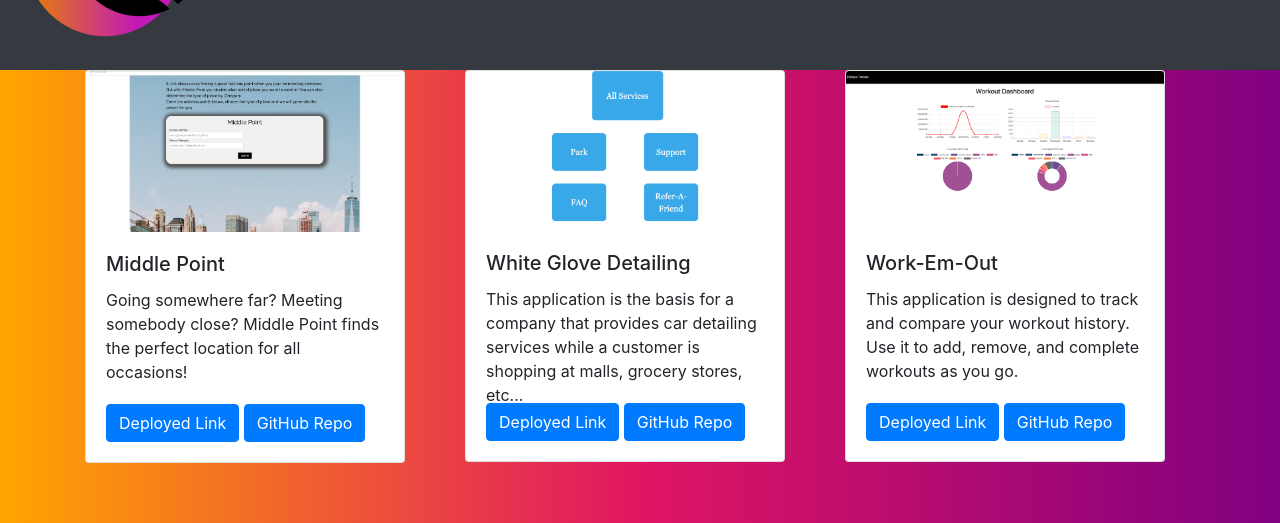
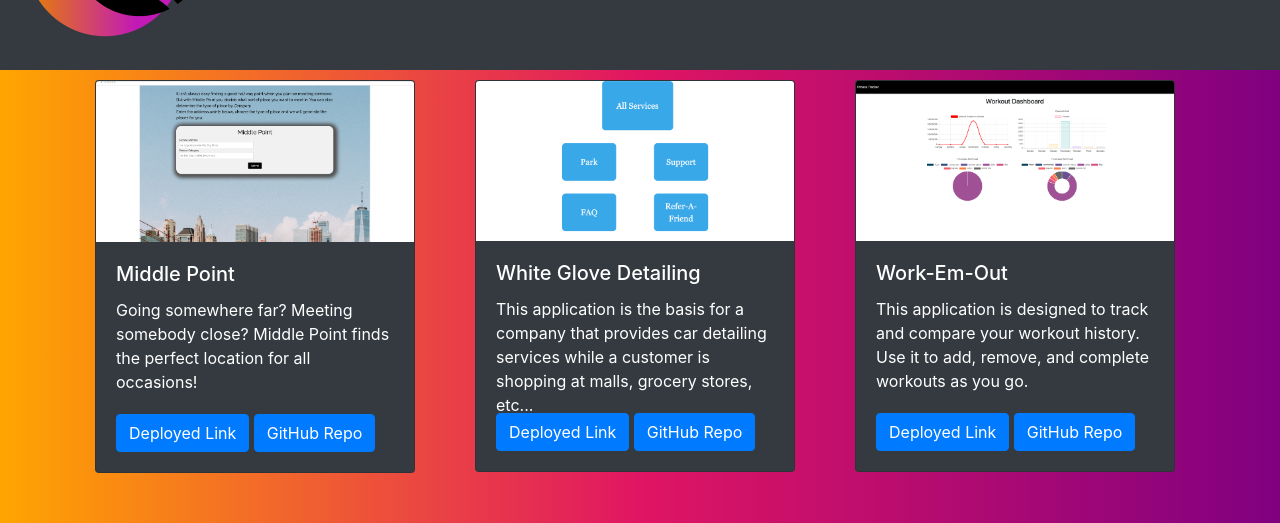
Before and after one commit to xtreme6007/Personal-Portfolio-PSN, a React (Create React App) app: page /projects in a window 1280 px wide. Shown: the part 156-679 px from the top of the page. Built offline with nearby package versions, Linux system fonts and the light colour scheme.

Commit message:
updated css and added in landing page

```diff
--- a/package.json
+++ b/package.json
@@ -12,6 +12,7 @@
     "@testing-library/react": "^11.1.2",
     "@testing-library/user-event": "^12.2.2",
     "bootstrap": "^4.5.3",
+    "particles-bg": "^2.5.0",
     "react": "^17.0.1",
     "react-bootstrap": "^1.4.0",
     "react-dom": "^17.0.1",
--- a/src/App.js
+++ b/src/App.js
@@ -1,10 +1,11 @@
 import './App.css';
 import { BrowserRouter as Router, Route } from "react-router-dom";
-
+import Header from './Components/Header'
 import About from '../src/pages/About'
 import Projects from '../src/pages/Projects'
 import NavBar from "./Components/NavBar";
 import Footer from "./Components/Footer";
+import ParticlesBg from 'particles-bg'
 
 
 
@@ -13,11 +14,12 @@ function App() {
 
 
     <Router>
+       <ParticlesBg type="lines" bg={true} />
     <NavBar />
       <div className="Container Main">
 
 
-          <Route exact path="/" component={About} />
+          <Route exact path="/" component={Header} />
           <Route exact path="/about" component={About} />
           <Route exact path="/projects" component={Projects} />
 
--- a/src/Components/AboutMe/index.js
+++ b/src/Components/AboutMe/index.js
@@ -8,8 +8,8 @@ function AboutMe () {
 
     return (
     <Container className="AboutContainer">
-        <h1 className="Header">Preston Nichols</h1>
-            <p>Full-Stack Web Developer with a background in customer service and management. Recognized as a loyal, hardworking, and resourceful problem solver. Excellent client relationship building skills with a dedication to quality. Graduate of Full-Stack Web Development at Southern Methodist University.</p>
+        <h1 className="Header">A Little About Me</h1>
+            <p>I am a Full-Stack Web Developer with a background in customer service and management. Recognized as a loyal, hardworking, and resourceful problem solver. Excellent client relationship building skills with a dedication to quality. Graduate of Full-Stack Web Development at Southern Methodist University. With a MERN stack focused skillset i also have experince in many other languages and technoliges.</p>
 
 
 
--- a/src/Components/AboutMe/style.css
+++ b/src/Components/AboutMe/style.css
@@ -1,5 +1,5 @@
 .AboutContainer {
-background-color: #343a40;
+
 width: 400px;
 height: 200px;
 margin-top: 100px;
--- a/src/Components/Footer/index.js
+++ b/src/Components/Footer/index.js
@@ -20,7 +20,7 @@ Contact Me Here:
     <Row>
 <Col><Nav.Link href="https://github.com/xtreme6007" className="mx-center"><FaGithub /></Nav.Link></Col>
 <Col><Nav.Link href="https://www.linkedin.com/in/preston-nichols-1aa72084/"><FaLinkedin /></Nav.Link></Col>
-<Col><Nav.Link  href={`mailto:"prestonnichols96@gmail.com"`}><FaMailBulk /></Nav.Link></Col>
+<Col><Nav.Link  href={'mailto:prestonnichols96@gmail.com'}><FaMailBulk /></Nav.Link></Col>
 
 </Row>
 
--- a/src/Components/NavBar/index.js
+++ b/src/Components/NavBar/index.js
@@ -7,10 +7,10 @@ function NavBar() {
 
   return(  <>
     <Navbar  bg="dark" expand="lg">
-    <Navbar.Brand href="/about"><img src= "./assets/img/Brand-logo.png" alt="Brand logo"></img></Navbar.Brand>
+    <Navbar.Brand href="/"><img src= "./assets/img/Brand-logo.png" alt="Brand logo"></img></Navbar.Brand>
     <Nav.Link href="/about">About Me</Nav.Link>
    <Nav.Link href="/projects">Projects</Nav.Link>
-   <Nav.Link>Resume</Nav.Link>
+   <Nav.Link href="https://drive.google.com/file/d/1D9j8s4xTEDVxp3uK-k24L8wt8jOWRFQI/view?usp=sharing">Resume</Nav.Link>
   </Navbar>
 
 
--- a/src/Components/ProjectCard/index.js
+++ b/src/Components/ProjectCard/index.js
@@ -1,14 +1,15 @@
 import React from 'react';
 import Card from 'react-bootstrap/Card'
 import Button from 'react-bootstrap/Button'
+
 
 
 // this component will be used in the project container component to render each project
 const ProjectCard = (props) => {
 
   return (
-    <div style={{height:'100px'}}>
-      <Card style={{ width: '20rem'}}>
+    <div style={{height:'100px', color: "white", margin:"10px" }} >
+      <Card style={{ width: '20rem'}} bg="dark">
         <Card.Img variant="top" src={props.img} />
         <Card.Body>
           <Card.Title>{props.title}</Card.Title>
--- a/src/Components/ProjectContainer/index.js
+++ b/src/Components/ProjectContainer/index.js
@@ -3,6 +3,7 @@ import Container from 'react-bootstrap/Container'
 import ProjectCard from '../ProjectCard'
 import Row from 'react-bootstrap/Row'
 import Col from 'react-bootstrap/col'
+import Jumbotron from 'react-bootstrap/Jumbotron'
 
 
 function ProjectContainer() {
@@ -11,7 +12,8 @@ function ProjectContainer() {
 
 
     return (
-        <Container >
+        <div className="ProjectContainer">
+        <Container>
             <Row>
                 <Col>
                 <ProjectCard
@@ -43,7 +45,7 @@ function ProjectContainer() {
 
             </Row>
         </Container>
-
+        </div>
 
 
 
```
Also changed, not shown: 1 other file (tests, documents, lock files or other folders).
